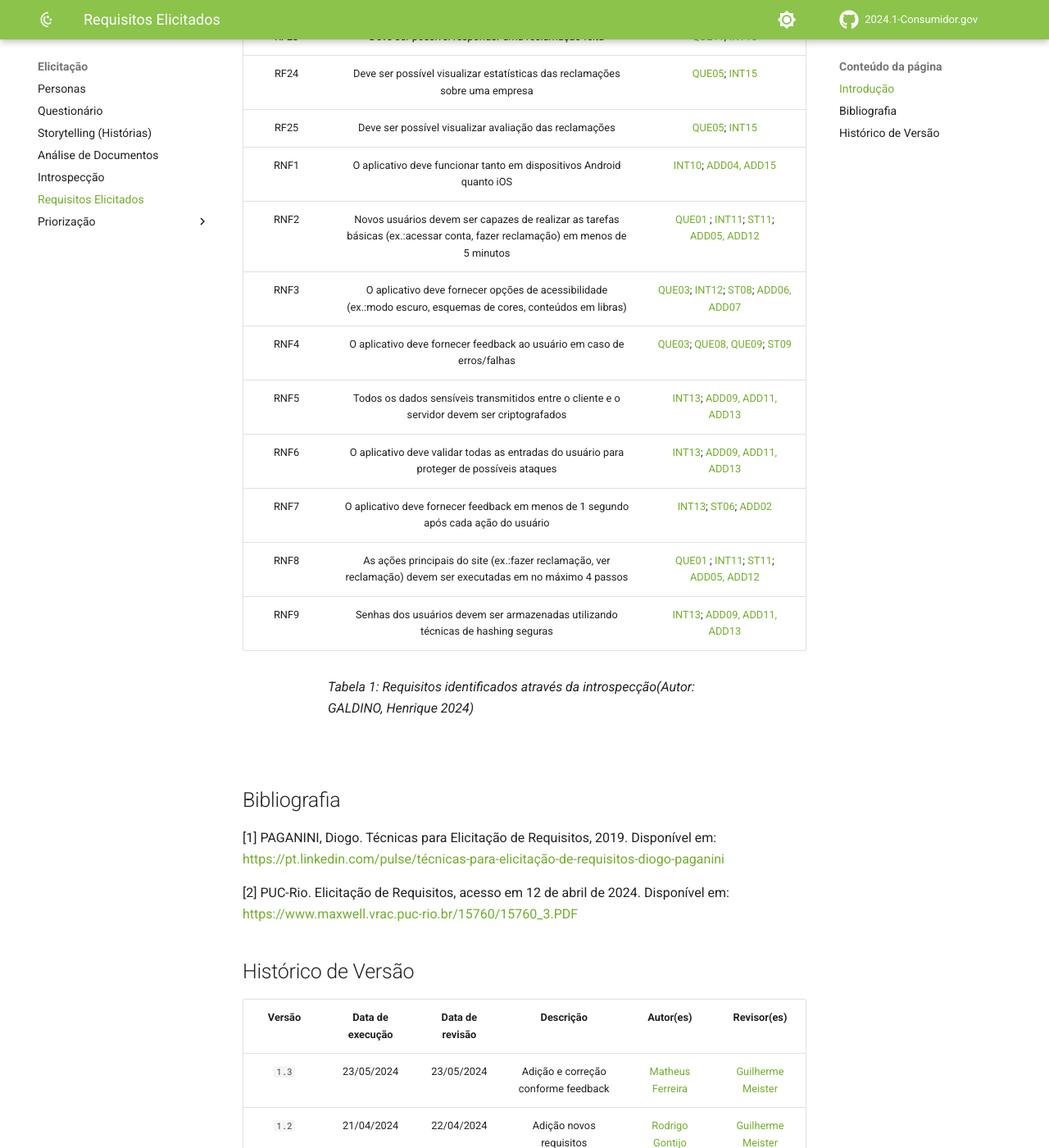
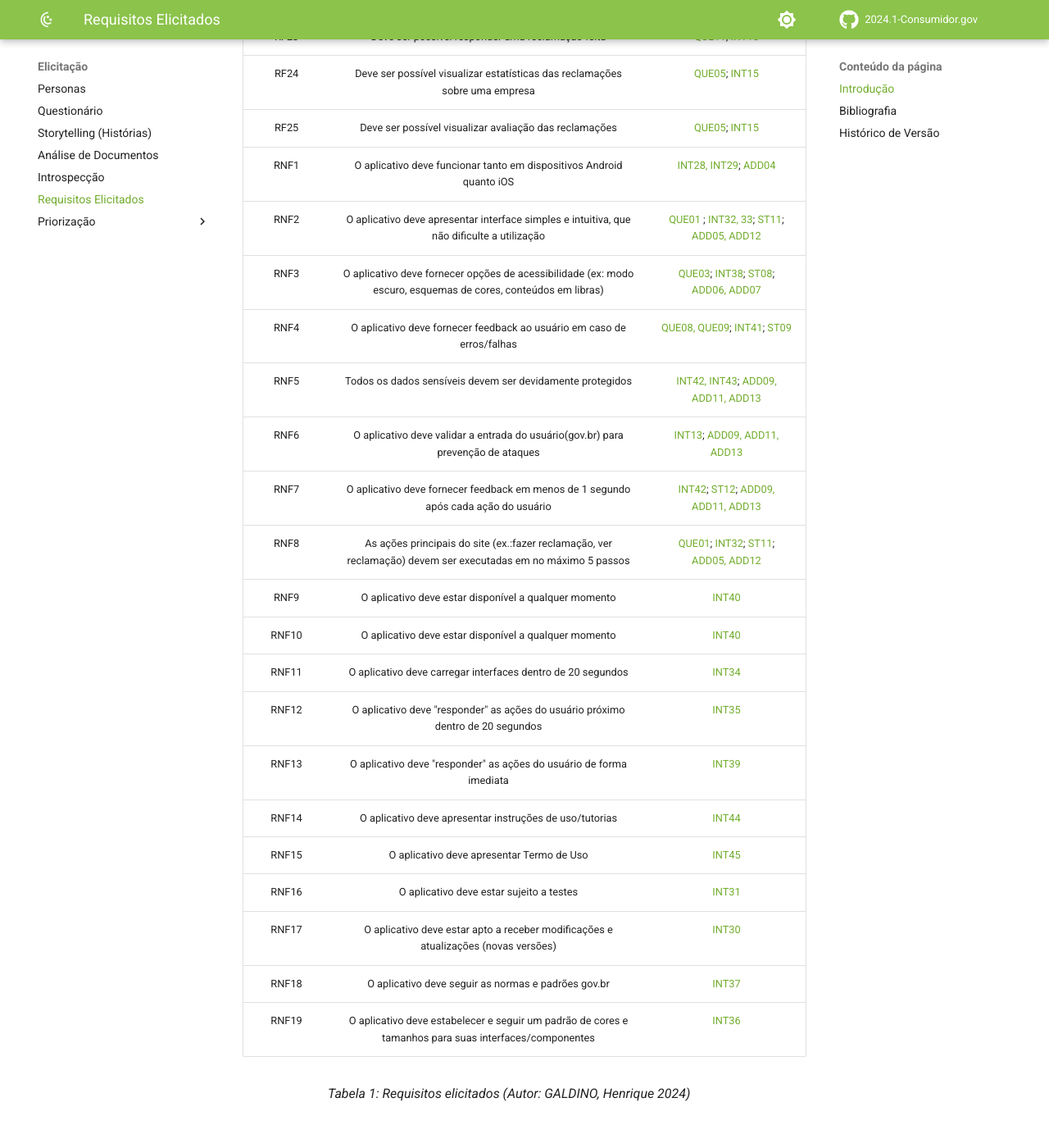
Before and after one commit to Requisitos-de-Software/2024.1-Grupo08, an MkDocs documentation site: the page built from docs/Elicitação/requisitos-elicitados.md, in a window 1280 px wide and 1400 px high, scrolled down 2196 px. Shown: the whole window at 82% size. Built offline with MkDocs 1.6.1 and Material for MkDocs 9.7.7, drawn with Linux system fonts in a browser that asks for light colours; comment, search, counter and statistics services are not loaded; some of the changed text lies outside the part shown.

Commit message:
correções para nfr

```diff
--- a/docs/Elicitação/requisitos-elicitados.md
+++ b/docs/Elicitação/requisitos-elicitados.md
@@ -46,19 +46,29 @@ A tabela 1 apresenta os requisitos elicitados a partir destas técnicas, apresen
 | RF23 | Deve ser possível responder uma reclamação feita | [QUE11](https://requisitos-de-software.github.io/2024.1-Consumidor.gov/Elicitação/Questionário/#possiveis-requisitos); [INT15](https://requisitos-de-software.github.io/2024.1-Consumidor.gov/Elicitação/introspec/#metodologia) |
 | RF24 | Deve ser possível visualizar estatísticas das reclamações sobre uma empresa | [QUE05](https://requisitos-de-software.github.io/2024.1-Consumidor.gov/Elicitação/Questionário/#possiveis-requisitos); [INT15](https://requisitos-de-software.github.io/2024.1-Consumidor.gov/Elicitação/introspec/#metodologia) |
 | RF25 | Deve ser possível visualizar avaliação das reclamações | [QUE05](https://requisitos-de-software.github.io/2024.1-Consumidor.gov/Elicitação/Questionário/#possiveis-requisitos); [INT15](https://requisitos-de-software.github.io/2024.1-Consumidor.gov/Elicitação/introspec/#metodologia) |
-| RNF1 | O aplicativo deve funcionar tanto em dispositivos Android quanto iOS |[INT10](https://requisitos-de-software.github.io/2024.1-Consumidor.gov/Elicitação/introspec/#metodologia); [ADD04, ADD15](https://requisitos-de-software.github.io/2024.1-Consumidor.gov/Elicitação/analiseDoc/)|
-| RNF2 | Novos usuários devem ser capazes de realizar as tarefas básicas (ex.:acessar conta, fazer reclamação) em menos de 5 minutos |[QUE01](https://requisitos-de-software.github.io/2024.1-Consumidor.gov/Elicitação/Questionário/#possiveis-requisitos) ; [INT11](https://requisitos-de-software.github.io/2024.1-Consumidor.gov/Elicitação/introspec/#metodologia); [ST11](https://requisitos-de-software.github.io/2024.1-Consumidor.gov/Elicitação/Storytelling/); [ADD05, ADD12](https://requisitos-de-software.github.io/2024.1-Consumidor.gov/Elicitação/analiseDoc/)|
-| RNF3 | O aplicativo deve fornecer opções de acessibilidade (ex.:modo escuro, esquemas de cores, conteúdos em libras) |[QUE03](https://requisitos-de-software.github.io/2024.1-Consumidor.gov/Elicitação/Questionário/#possiveis-requisitos); [INT12](https://requisitos-de-software.github.io/2024.1-Consumidor.gov/Elicitação/introspec/#metodologia); [ST08](https://requisitos-de-software.github.io/2024.1-Consumidor.gov/Elicitação/Storytelling/); [ADD06, ADD07](https://requisitos-de-software.github.io/2024.1-Consumidor.gov/Elicitação/analiseDoc/)|
-| RNF4 | O aplicativo deve fornecer feedback ao usuário em caso de erros/falhas |[QUE03](https://requisitos-de-software.github.io/2024.1-Consumidor.gov/Elicitação/Questionário/#possiveis-requisitos);  [QUE08, QUE09](https://requisitos-de-software.github.io/2024.1-Consumidor.gov/Elicitação/introspec/#metodologia); [ST09](https://requisitos-de-software.github.io/2024.1-Consumidor.gov/Elicitação/Storytelling/)|
-| RNF5 | Todos os dados sensíveis transmitidos entre o cliente e o servidor devem ser criptografados |[INT13](https://requisitos-de-software.github.io/2024.1-Consumidor.gov/Elicitação/introspec/#metodologia); [ADD09, ADD11, ADD13](https://requisitos-de-software.github.io/2024.1-Consumidor.gov/Elicitação/analiseDoc/)|
-| RNF6 | O aplicativo deve validar todas as entradas do usuário para proteger de possíveis ataques |[INT13](https://requisitos-de-software.github.io/2024.1-Consumidor.gov/Elicitação/introspec/#metodologia); [ADD09, ADD11, ADD13](https://requisitos-de-software.github.io/2024.1-Consumidor.gov/Elicitação/analiseDoc/)|
-| RNF7 | O aplicativo deve fornecer feedback em menos de 1 segundo após cada ação do usuário |[INT13](https://requisitos-de-software.github.io/2024.1-Consumidor.gov/Elicitação/introspec/#metodologia); [ST06](https://requisitos-de-software.github.io/2024.1-Consumidor.gov/Elicitação/Storytelling/); [ADD02](https://requisitos-de-software.github.io/2024.1-Consumidor.gov/Elicitação/analiseDoc/)|
-| RNF8 | As ações principais do site (ex.:fazer reclamação, ver reclamação) devem ser executadas em no máximo 4 passos |[QUE01](https://requisitos-de-software.github.io/2024.1-Consumidor.gov/Elicitação/Questionário/#possiveis-requisitos) ; [INT11](https://requisitos-de-software.github.io/2024.1-Consumidor.gov/Elicitação/introspec/#metodologia); [ST11](https://requisitos-de-software.github.io/2024.1-Consumidor.gov/Elicitação/Storytelling/); [ADD05, ADD12](https://requisitos-de-software.github.io/2024.1-Consumidor.gov/Elicitação/analiseDoc/)|
-| RNF9 | Senhas dos usuários devem ser armazenadas utilizando técnicas de hashing seguras |[INT13](https://requisitos-de-software.github.io/2024.1-Consumidor.gov/Elicitação/introspec/#metodologia); [ADD09, ADD11, ADD13](https://requisitos-de-software.github.io/2024.1-Consumidor.gov/Elicitação/analiseDoc/)|
+| RNF1 | O aplicativo deve funcionar tanto em dispositivos Android quanto iOS |[INT28, INT29](https://requisitos-de-software.github.io/2024.1-Consumidor.gov/Elicitação/introspec/#requisitos-nao-funcionais); [ADD04](https://requisitos-de-software.github.io/2024.1-Consumidor.gov/Elicitação/analiseDoc/)|
+| RNF2 | O aplicativo  deve apresentar interface simples e intuitiva, que não dificulte a utilização |[QUE01](https://requisitos-de-software.github.io/2024.1-Consumidor.gov/Elicitação/Questionário/#possiveis-requisitos) ; [INT32, 33](https://requisitos-de-software.github.io/2024.1-Consumidor.gov/Elicitação/introspec/#requisitos-nao-funcionais); [ST11](https://requisitos-de-software.github.io/2024.1-Consumidor.gov/Elicitação/Storytelling/); [ADD05, ADD12](https://requisitos-de-software.github.io/2024.1-Consumidor.gov/Elicitação/analiseDoc/)|
+| RNF3 | O aplicativo deve fornecer opções de acessibilidade (ex: modo escuro, esquemas de cores, conteúdos em libras) |[QUE03](https://requisitos-de-software.github.io/2024.1-Consumidor.gov/Elicitação/Questionário/#possiveis-requisitos); [INT38](https://requisitos-de-software.github.io/2024.1-Consumidor.gov/Elicitação/introspec/#requisitos-nao-funcionais); [ST08](https://requisitos-de-software.github.io/2024.1-Consumidor.gov/Elicitação/Storytelling/); [ADD06, ADD07](https://requisitos-de-software.github.io/2024.1-Consumidor.gov/Elicitação/analiseDoc/)|
+| RNF4 | O aplicativo deve fornecer feedback ao usuário em caso de erros/falhas |[QUE08, QUE09](https://requisitos-de-software.github.io/2024.1-Consumidor.gov/Elicitação/introspec/#metodologia); [INT41](https://requisitos-de-software.github.io/2024.1-Consumidor.gov/Elicitação/introspec/#requisitos-nao-funcionais); [ST09](https://requisitos-de-software.github.io/2024.1-Consumidor.gov/Elicitação/Storytelling/)|
+| RNF5 | Todos os dados sensíveis devem ser devidamente protegidos |[INT42, INT43](https://requisitos-de-software.github.io/2024.1-Consumidor.gov/Elicitação/introspec/#requisitos-nao-funcionais); [ADD09, ADD11, ADD13](https://requisitos-de-software.github.io/2024.1-Consumidor.gov/Elicitação/analiseDoc/)|
+| RNF6 | O aplicativo deve validar a entrada do usuário(gov.br) para prevenção de ataques |[INT13](https://requisitos-de-software.github.io/2024.1-Consumidor.gov/Elicitação/introspec/#metodologia); [ADD09, ADD11, ADD13](https://requisitos-de-software.github.io/2024.1-Consumidor.gov/Elicitação/analiseDoc/)|
+| RNF7 | O aplicativo deve fornecer feedback em menos de 1 segundo após cada ação do usuário |[INT42](https://requisitos-de-software.github.io/2024.1-Consumidor.gov/Elicitação/introspec/#metodologia); [ST12](https://requisitos-de-software.github.io/2024.1-Consumidor.gov/Elicitação/Storytelling/); [ADD09, ADD11, ADD13](https://requisitos-de-software.github.io/2024.1-Consumidor.gov/Elicitação/analiseDoc/)|
+| RNF8 | As ações principais do site (ex.:fazer reclamação, ver reclamação) devem ser executadas em no máximo 5 passos |[QUE01](https://requisitos-de-software.github.io/2024.1-Consumidor.gov/Elicitação/Questionário/#possiveis-requisitos); [INT32](https://requisitos-de-software.github.io/2024.1-Consumidor.gov/Elicitação/introspec/#metodologia); [ST11](https://requisitos-de-software.github.io/2024.1-Consumidor.gov/Elicitação/Storytelling/); [ADD05, ADD12](https://requisitos-de-software.github.io/2024.1-Consumidor.gov/Elicitação/analiseDoc/)|
+| RNF9 | O aplicativo deve estar disponível a qualquer momento |[INT40](https://requisitos-de-software.github.io/2024.1-Consumidor.gov/Elicitação/introspec/#metodologia)|
+| RNF10 | O aplicativo deve estar disponível a qualquer momento |[INT40](https://requisitos-de-software.github.io/2024.1-Consumidor.gov/Elicitação/introspec/#metodologia)|
+| RNF11 | O aplicativo deve carregar interfaces dentro de 20 segundos |[INT34](https://requisitos-de-software.github.io/2024.1-Consumidor.gov/Elicitação/introspec/#metodologia)|
+| RNF12 | O aplicativo deve "responder" as ações do usuário próximo dentro de 20 segundos |[INT35](https://requisitos-de-software.github.io/2024.1-Consumidor.gov/Elicitação/introspec/#metodologia)|
+| RNF13 | O aplicativo deve "responder" as ações do usuário de forma imediata |[INT39](https://requisitos-de-software.github.io/2024.1-Consumidor.gov/Elicitação/introspec/#metodologia)|
+| RNF14 | O aplicativo deve apresentar instruções de uso/tutorias |[INT44](https://requisitos-de-software.github.io/2024.1-Consumidor.gov/Elicitação/introspec/#metodologia)|
+| RNF15 | O aplicativo deve apresentar Termo de Uso |[INT45](https://requisitos-de-software.github.io/2024.1-Consumidor.gov/Elicitação/introspec/#metodologia)|
+| RNF16 | O aplicativo deve estar sujeito a testes |[INT31](https://requisitos-de-software.github.io/2024.1-Consumidor.gov/Elicitação/introspec/#metodologia)|
+| RNF17 | O aplicativo deve estar apto a receber modificações e atualizações (novas versões) |[INT30](https://requisitos-de-software.github.io/2024.1-Consumidor.gov/Elicitação/introspec/#metodologia)|
+| RNF18 | O aplicativo deve seguir as normas e padrões gov.br |[INT37](https://requisitos-de-software.github.io/2024.1-Consumidor.gov/Elicitação/introspec/#metodologia)|
+| RNF19 | O aplicativo deve estabelecer e seguir um padrão de cores e tamanhos para suas interfaces/componentes |[INT36](https://requisitos-de-software.github.io/2024.1-Consumidor.gov/Elicitação/introspec/#metodologia)|
 
 
 <div align="center">
-<figcaption align="left">Tabela 1: Requisitos identificados através da introspecção(Autor: GALDINO, Henrique 2024)</figcaption>
+<figcaption align="left">Tabela 1: Requisitos elicitados (Autor: GALDINO, Henrique 2024)</figcaption>
 </div>
 <br/>
 
```
Also changed, not shown: other parts of docs/Elicitação/requisitos-elicitados.md (+1 -0 lines), docs/Elicitação/analiseDoc.md (+1 -1 lines), docs/Elicitação/introspec.md (+9 -6 lines).
